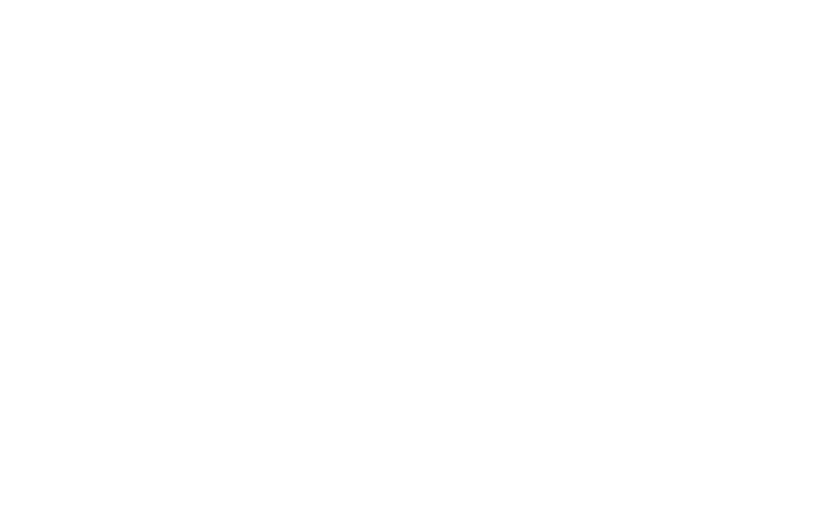
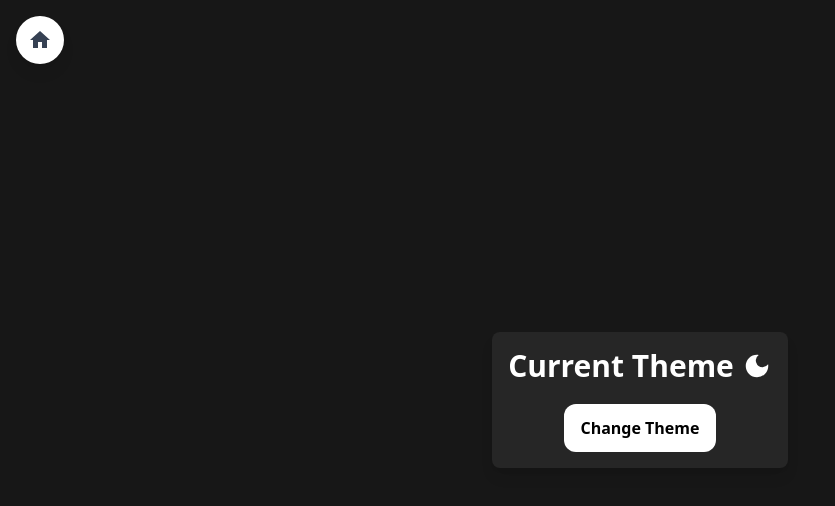
Before and after one commit to ITx-prash/react-journey, a React (Vite) app: page /day07-theme-switcher in a window 1280 px wide. Before the commit this address had no page. Shown: the top 506 px of the page, without its empty margins (0-835 px from the left). Built offline with nearby package versions, Linux system fonts and the light colour scheme.

Commit message:
proj-7: implement theme switcher and scroll progress indicator

```diff
--- a/src/App.jsx
+++ b/src/App.jsx
@@ -8,6 +8,8 @@
 import TreeView from "./projects/Day05-TreeView/TreeView";
 import QR from "./projects/Day06-QR-Generator/QR";
 import NavHeader from "./components/NavHeader";
+import ThemeSwitcher from "./projects/Day07-Theme-Switch/ThemeSwitcher";
+import ScrollIndicator from "./projects/Day07-Theme-Switch/ScrollIndicator";
 
 const App = () => {
   return (
@@ -71,6 +73,24 @@
             </>
           }
         />
+        <Route
+          path="/day07-theme-switcher"
+          element={
+            <>
+              <NavHeader />
+              <ThemeSwitcher />
+            </>
+          }
+        />
+        <Route
+          path="/day07-scroll-indicator"
+          element={
+            <>
+              <NavHeader />
+              <ScrollIndicator />
+            </>
+          }
+        />
       </Routes>
     </Router>
   );
--- a/src/components/Home.jsx
+++ b/src/components/Home.jsx
@@ -52,11 +52,27 @@
       path: "/day06-qr-generator",
       completed: true,
     },
-    ...Array.from({ length: 24 }, (_, i) => ({
-      day: i + 7,
-      title: `Day ${i + 7} Project`,
+    {
+      day: 7,
+      title: "Theme Switcher",
+      description:
+        "Custom hooks (useLocalStorage), localStorage API, dark mode with Tailwind",
+      path: "/day07-theme-switcher",
+      completed: true,
+    },
+    {
+      day: 7,
+      title: "Scroll Progress Indicator",
+      description:
+        "Window scroll events, useEffect cleanup, dynamic width calculations",
+      path: "/day07-scroll-indicator",
+      completed: true,
+    },
+    ...Array.from({ length: 23 }, (_, i) => ({
+      day: i + 8,
+      title: `Day ${i + 8} Project`,
       description: "Coming soon...",
-      path: `/day${String(i + 7).padStart(2, "0")}`,
+      path: `/day${String(i + 8).padStart(2, "0")}`,
       completed: false,
     })),
   ];
--- /dev/null
+++ b/src/projects/Day07-Theme-Switch/ScrollIndicator.jsx
@@ -0,0 +1,38 @@
+import { useEffect, useState } from "react";
+import LoadMore from "../Day04-Load-more-items/LoadMore";
+
+const ScrollIndicator = () => {
+  const [scrollPercentage, setScrollPercentage] = useState(0);
+
+  const handleScroll = () => {
+    const scrolled =
+      document.body.scrollTop || document.documentElement.scrollTop;
+    const height =
+      document.documentElement.scrollHeight -
+      document.documentElement.clientHeight;
+
+    setScrollPercentage((scrolled / height) * 100);
+  };
+  useEffect(() => {
+    console.log("Scrolling!");
+    window.addEventListener("scroll", handleScroll);
+    return () => {
+      window.removeEventListener("scroll", handleScroll);
+    };
+  }, []);
+  console.log(scrollPercentage);
+
+  return (
+    <>
+      <div className="sticky top-0 z-10 flex items-center justify-center bg-white p-5">
+        <h3 className="text-xl font-bold">Custom Scroll Indicator</h3>
+      </div>
+      <span
+        className="fixed top-0 left-0 z-50 h-2 bg-red-400"
+        style={{ width: `${scrollPercentage + 0.3}%` }}
+      ></span>
+      <LoadMore />
+    </>
+  );
+};
+export default ScrollIndicator;
--- /dev/null
+++ b/src/projects/Day07-Theme-Switch/ThemeSwitcher.jsx
@@ -0,0 +1,38 @@
+import { MdDarkMode } from "react-icons/md";
+import { MdLightMode } from "react-icons/md";
+import useLocalStorage from "./useLocalStorage";
+const ThemeSwitcher = () => {
+  //state for theme with local storage custom hook
+  const [theme, setTheme] = useLocalStorage("theme", "dark");
+
+  //function for switching theme
+  const handleColorSwitch = () => {
+    setTheme(theme === "light" ? "dark" : "light");
+  };
+  console.log(theme);
+
+  return (
+    <div
+      className={`flex h-screen w-full items-center justify-center bg-gray-100 transition-all duration-700 dark:bg-neutral-900 ${theme}`}
+    >
+      <div className="flex flex-col items-center justify-center gap-5 rounded-lg bg-white p-4 shadow-lg transition-all duration-700 select-none dark:bg-neutral-800">
+        <div className="flex items-center justify-center gap-2">
+          <h2 className="text-3xl font-bold dark:text-white">Current Theme</h2>
+          {theme === "dark" ? (
+            <MdDarkMode size={30} color="white" />
+          ) : (
+            <MdLightMode size={30} color="black" />
+          )}
+        </div>
+        <button
+          onClick={handleColorSwitch}
+          className="cursor-pointer rounded-xl bg-neutral-950 px-4 py-3 font-semibold text-white dark:bg-white dark:text-black"
+        >
+          Change Theme
+        </button>
+      </div>
+    </div>
+  );
+};
+
+export default ThemeSwitcher;
--- /dev/null
+++ b/src/projects/Day07-Theme-Switch/useLocalStorage.jsx
@@ -0,0 +1,24 @@
+import { useEffect, useState } from "react";
+const useLocalStorage = (key, defaultValue) => {
+  const [value, setValue] = useState(() => {
+    let currentValue;
+
+    try {
+      currentValue = JSON.parse(
+        localStorage.getItem(key) || String(defaultValue),
+      );
+    } catch (error) {
+      console.error(error);
+      currentValue = defaultValue;
+    }
+
+    return currentValue;
+  });
+
+  useEffect(() => {
+    localStorage.setItem(key, JSON.stringify(value));
+  }, [key, value]);
+  return [value, setValue];
+};
+
+export default useLocalStorage;
```
